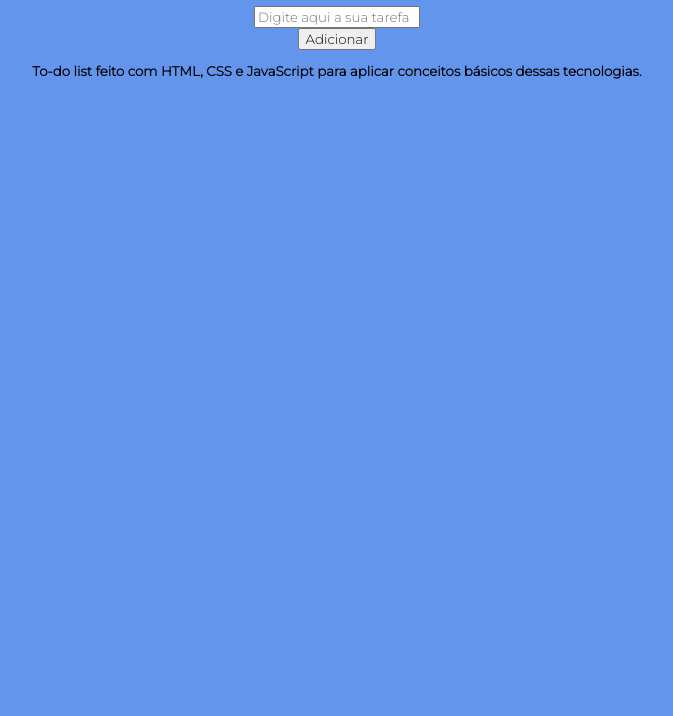
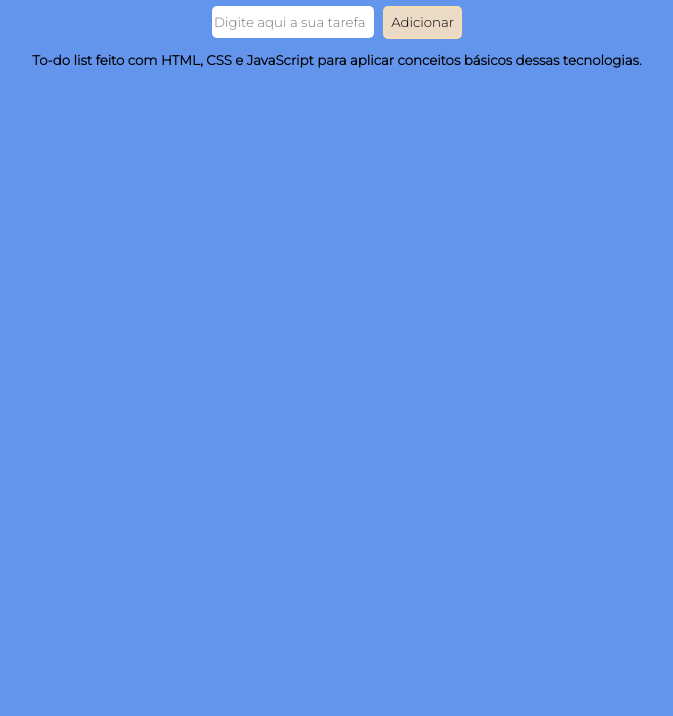
Before and after one commit to pedrohlopes21/to-do-list, a plain HTML site: page index.html in a window 1280 px wide. Shown: the part 84-800 px from the top of the page, without its empty margins (303-976 px from the left). Drawn offline with Linux system fonts and the light colour scheme.

Commit message:
Adiciona estilização básica para input e botão.

```diff
--- a/assets/style.css
+++ b/assets/style.css
@@ -13,6 +13,26 @@ body {
     font-weight: 600;
 }
 
+#taskInput {
+    height: 30px;
+    border-radius: 5px;
+    border: 0;
+    margin: 0 5px 0 0;
+}
+
+#addButton {
+    height: 33px;
+    border-radius: 5px;
+    border: 2px solid wheat;
+    background-color: rgb(235, 218, 197);
+    color: black;
+}
+
+#addButton:hover {
+    cursor: pointer;
+    border: 1px solid salmon;
+}
+
 #explicacao {
     font-size: 10pt;
 }
--- a/index.html
+++ b/index.html
@@ -9,8 +9,10 @@
     </head>
     <body>
         <h1>To-Do List</h1>
-        <input type="text" placeholder="Digite aqui a sua tarefa">
-        <input type="button" value="Adicionar" id="addButton">
+        <div id="toDoHeader">
+            <input type="text" placeholder="Digite aqui a sua tarefa" id="taskInput">
+            <input type="button" value="Adicionar" id="addButton">
+        </div>
 
         <div id="tasks">
 
```
